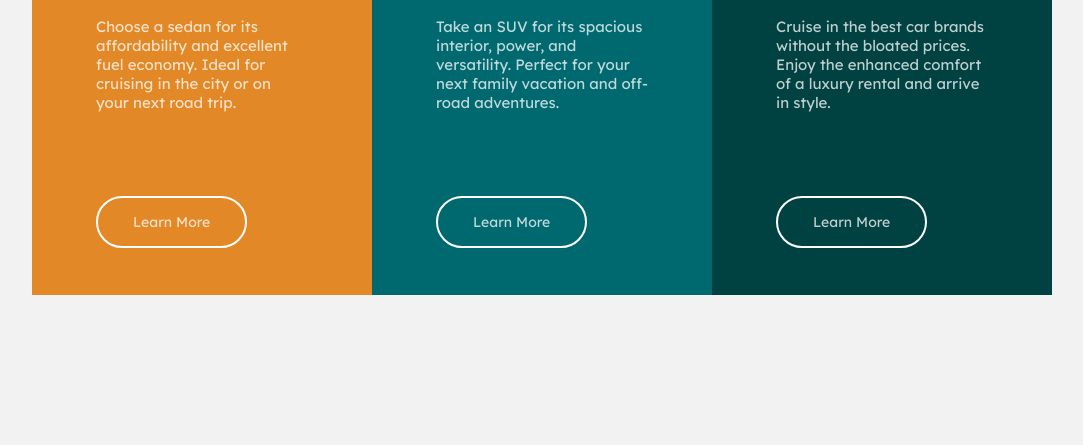
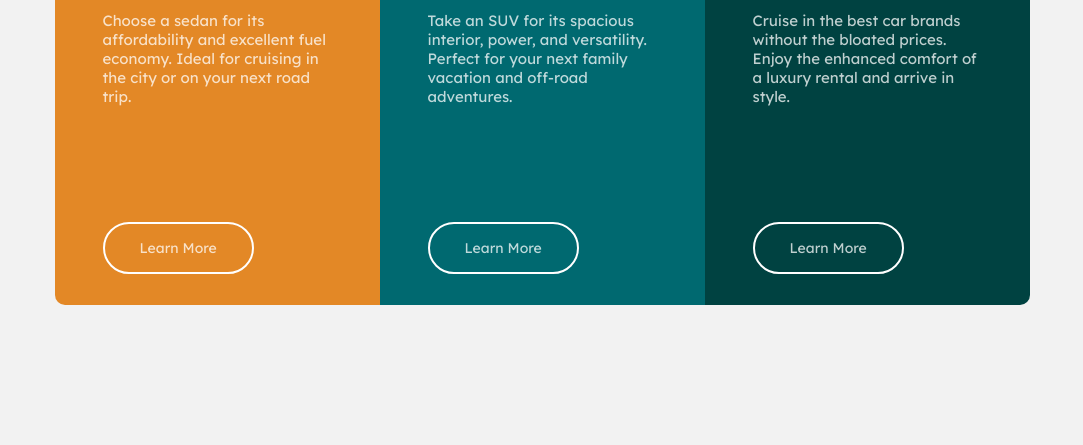
Before and after one commit to david-mi/Front-end-mentor-E2, a plain HTML site: page index.html in a window 1280 px wide. Shown: the part 355-800 px from the top of the page, without its empty margins (98-1181 px from the left). Drawn offline with Linux system fonts and the light colour scheme.

Commit message:
forgot border radius + little adjustements

```diff
--- a/style.css
+++ b/style.css
@@ -50,11 +50,21 @@ p, a {
 /* /// ITEMS AND CONTAINERS /// */
 
 .item {
-    flex: 0 1 340px;
+    margin-top: 20px;
+    flex: 0 1 325px;
     display: flex;
     flex-direction: column;
     height: 500px;
-    padding: 4rem;
+    padding: 3rem;
+}
+
+body :nth-child(1)
+{
+    border-radius: 10px 0px 0px 10px;
+}
+body :nth-child(3)
+{
+    border-radius: 0px 10px 10px 0px;
 }
 
 .sedans_container {
```
